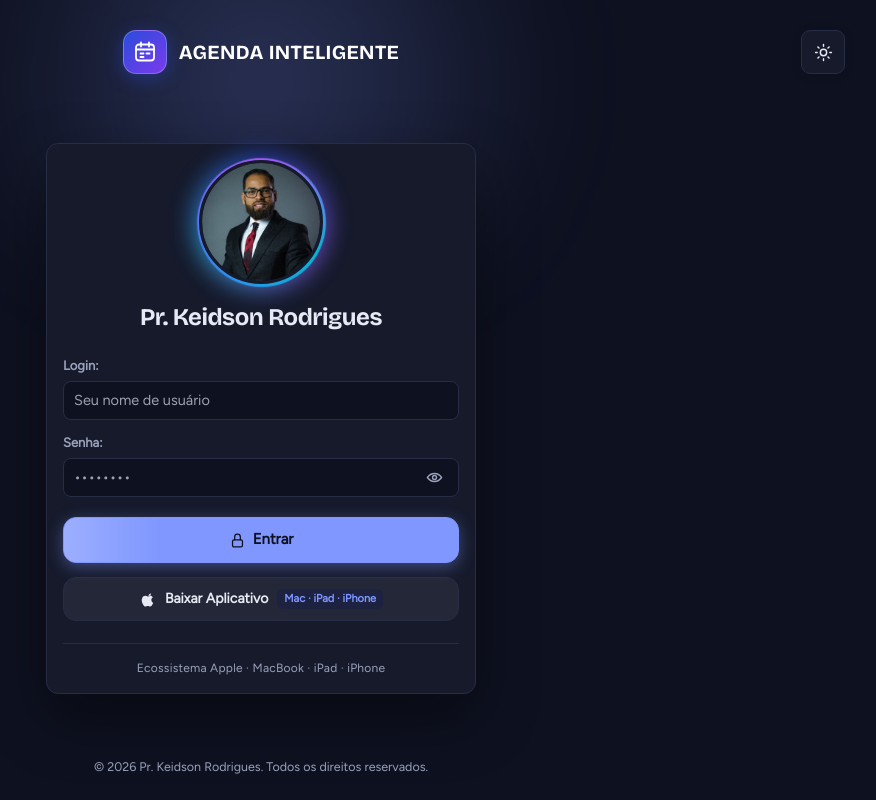
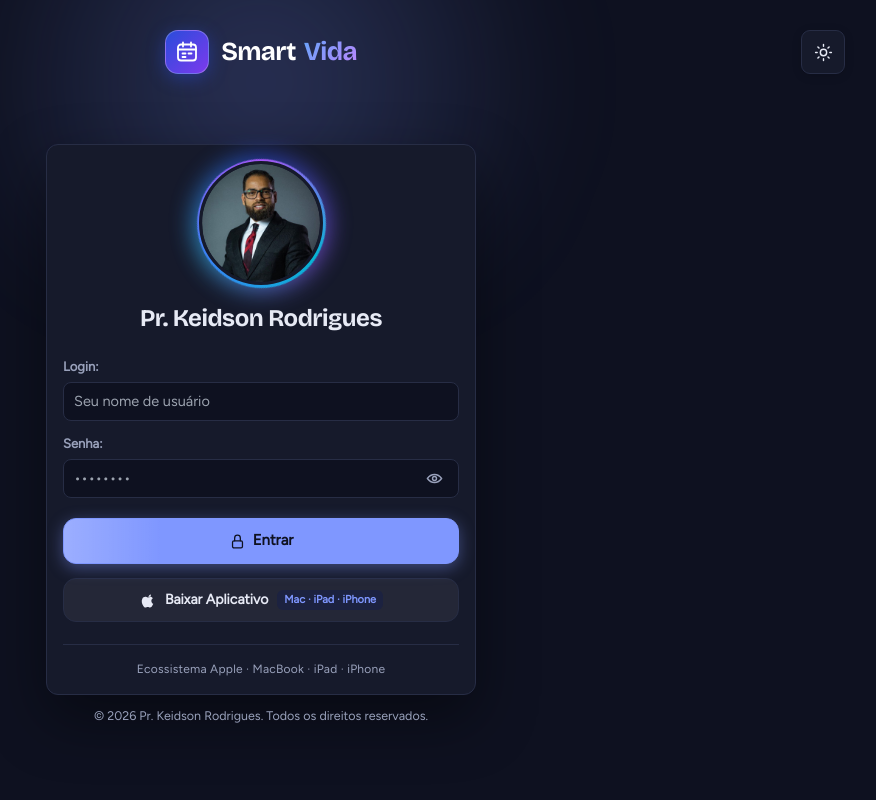
Before and after one commit to JoseSilva84/agenda-inteligente-keidson, a React (Vite) app in the folder frontend/: page / in a window 1280 px wide. Shown: the whole page, without its empty margins (379-1255 px from the left). Built offline with nearby package versions, Linux system fonts and the light colour scheme; no server answers.

Commit message:
feat: mudança 2

```diff
--- a/frontend/src/components/LoginScreen.tsx
+++ b/frontend/src/components/LoginScreen.tsx
@@ -130,17 +130,20 @@ export const LoginScreen: React.FC<LoginScreenProps> = ({
               <path d="M3 9.5h18M8 2.5v4M16 2.5v4M7.5 13.5h3M13.5 13.5h3M7.5 17h3" />
             </svg>
           </div>
-          <div className="login-brand-title">
+          <div className="login-brand-title" style={{ gap: '8px' }}>
             <span
               className="login-brand-agenda"
               style={{
-                color: effectiveDark ? '#E7EAF5' : '#141A2E',
-                fontSize: '20px',
-                fontWeight: 700,
-                letterSpacing: '0.02em'
+                color: effectiveDark ? '#ffffff' : '#0f172a',
+                fontSize: '26px',
+                fontWeight: 800,
+                letterSpacing: '-0.025em'
               }}
             >
-              AGENDA INTELIGENTE
+              Smart
+            </span>
+            <span className="brand-accent-text" style={{ fontSize: '26px', fontWeight: 800, letterSpacing: '-0.025em' }}>
+              Vida
             </span>
           </div>
         </div>
@@ -397,6 +400,11 @@ export const LoginScreen: React.FC<LoginScreenProps> = ({
             <span>Ecossistema Apple · MacBook · iPad · iPhone</span>
           </div>
         </motion.div>
+
+        {/* Bottom Info - Copyright Pr. Keidson Rodrigues */}
+        <footer className="login-footer">
+          © 2026 Pr. Keidson Rodrigues. Todos os direitos reservados.
+        </footer>
       </main>
 
       {/* Modal Guia de Instalação Apple (MacBook, iPad e iPhone) */}
@@ -572,11 +580,6 @@ export const LoginScreen: React.FC<LoginScreenProps> = ({
           </motion.div>
         </div>
       )}
-
-      {/* Bottom Info - Copyright Pr. Keidson Rodrigues */}
-      <footer className="login-footer">
-        © 2026 Pr. Keidson Rodrigues. Todos os direitos reservados.
-      </footer>
     </div>
   );
 };
--- a/frontend/src/index.css
+++ b/frontend/src/index.css
@@ -177,12 +177,15 @@ body {
   box-shadow: 0 2px 10px rgba(0, 0, 0, 0.15);
 }
 .login-main {
-  display: grid;
-  place-items: center;
+  display: flex;
+  flex-direction: column;
+  align-items: center;
+  justify-content: center;
+  gap: 10px;
   flex: 1;
   position: relative;
   z-index: 2;
-  padding: 20px 0;
+  padding: 14px 0;
 }
 .login-card {
   width: min(430px, 100%);
@@ -232,7 +235,7 @@ body {
   color: var(--muted);
   position: relative;
   z-index: 2;
-  padding: 8px 0;
+  padding: 2px 0;
 }
 .login-install-btn:hover {
   border-color: var(--accent) !important;
@@ -2928,7 +2931,7 @@ body.touch-locked .ev .rzx {
   .login-person-name { font-size: 22px; }
   .login-footer {
     font-size: 12px;
-    padding: 7px 6px;
+    padding: 2px 6px;
   }
 }
 
```
